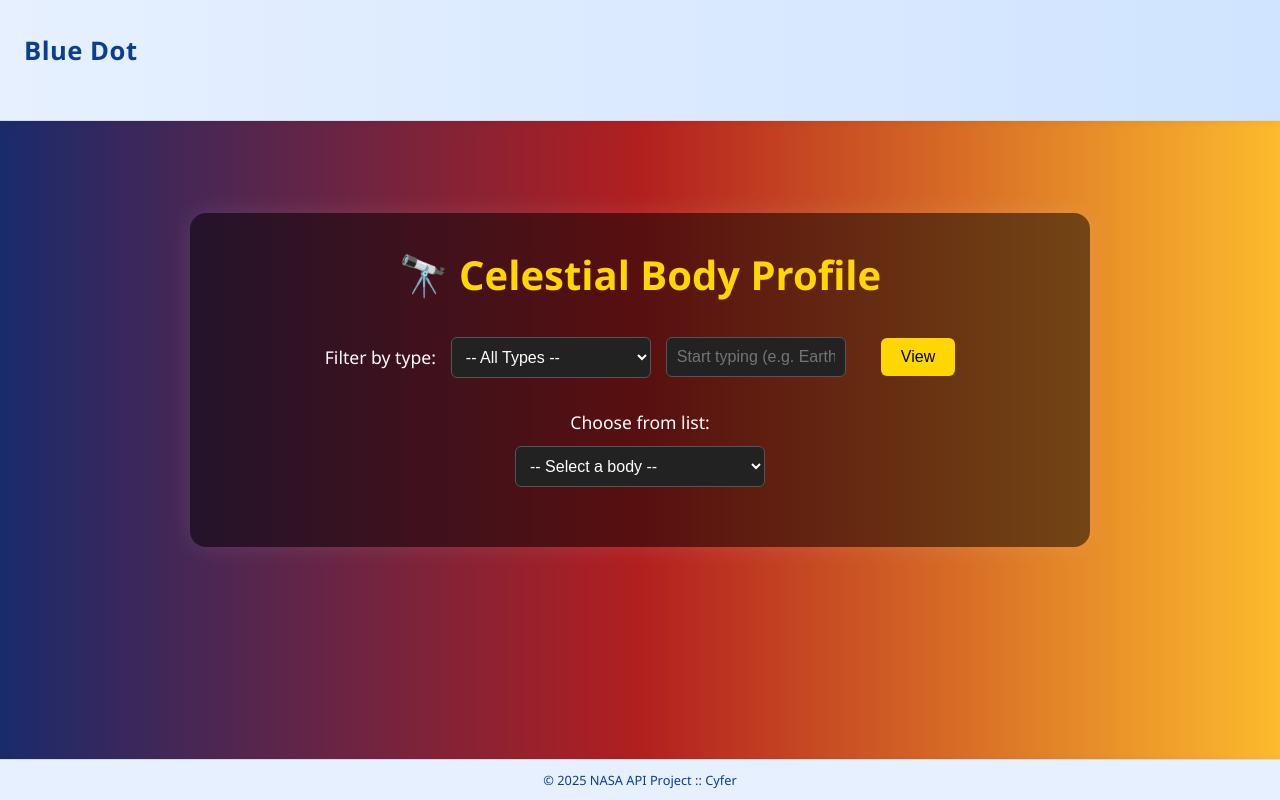
After one commit to Cyfer-ap/N-SIH-1, a Django app: template solar/templates/solar/body_profile.html in a window 1280 px wide. The commit adds this page. Run offline with Django 5.2, Linux system fonts and the light colour scheme; the template is opened without the code that fills it, so the values that code supplies are empty.

Commit message:
Feature: Solar System. Known Celestial Body Counter and View Celestial Body Profile added.

```diff
--- a/nasa_project/settings.py
+++ b/nasa_project/settings.py
@@ -43,6 +43,7 @@ INSTALLED_APPS = [
     'django.contrib.staticfiles',
     'nasa_app.apps.NasaAppConfig',
     'isro',
+    'solar',
 ]
 
 MIDDLEWARE = [
--- a/nasa_project/urls.py
+++ b/nasa_project/urls.py
@@ -5,4 +5,5 @@ urlpatterns = [
     path('admin/', admin.site.urls),
     path('', include('nasa_app.urls')),  # Route root URL to your app
     path('isro/', include('isro.urls')),
+    path('solar/', include('solar.urls')),
 ]
--- /dev/null
+++ b/solar/static/solar/css/body_profile.css
@@ -0,0 +1,182 @@
+/* body_profile.css */
+
+body {
+    background: linear-gradient(to right, #1a2a6c, #b21f1f, #fdbb2d);
+    font-family: 'Segoe UI', Tahoma, Geneva, Verdana, sans-serif;
+    color: #fff;
+    margin: 0;
+    padding: 0;
+}
+
+.container {
+    max-width: 900px;
+    margin: 60px auto;
+    padding: 30px;
+    background-color: rgba(0, 0, 0, 0.5);
+    border-radius: 16px;
+    box-shadow: 0 0 25px rgba(255, 255, 255, 0.1);
+}
+
+h1 {
+    text-align: center;
+    font-size: 2.5em;
+    margin-bottom: 30px;
+    color: #ffd700;
+}
+
+form {
+    display: flex;
+    flex-wrap: wrap;
+    gap: 15px;
+    justify-content: center;
+    align-items: center;
+    margin-bottom: 30px;
+}
+
+form label {
+    font-size: 1.1em;
+}
+
+form select,
+form input[type="text"] {
+    padding: 10px;
+    font-size: 1em;
+    border-radius: 6px;
+    border: none;
+    width: 200px;
+    max-width: 90%;
+    background-color: #222;
+    color: #fff;
+    border: 1px solid #555;
+}
+
+form button {
+    padding: 10px 20px;
+    font-size: 1em;
+    background-color: #ffd700;
+    color: #000;
+    border: none;
+    border-radius: 6px;
+    cursor: pointer;
+    transition: background 0.3s;
+}
+
+form button:hover {
+    background-color: #e6c200;
+}
+
+/* Autocomplete wrapper to control position */
+.autocomplete-wrapper {
+    position: relative;
+    display: inline-block;
+}
+
+/* Suggestions Box */
+#suggestions {
+    position: absolute;
+    top: 105%;
+    left: 0;
+    width: 100%;
+    max-height: 200px;
+    background: linear-gradient(to bottom right, #1e1e1e, #2c3e50);
+    border: 1px solid #888;
+    border-radius: 8px;
+    box-shadow: 0 4px 15px rgba(0, 0, 0, 0.7);
+    display: none;
+    z-index: 1000;
+    overflow-y: auto;
+    scrollbar-width: thin;
+    scrollbar-color: #ffd700 transparent;
+}
+
+#suggestions::-webkit-scrollbar {
+    width: 8px;
+}
+
+#suggestions::-webkit-scrollbar-track {
+    background: transparent;
+}
+
+#suggestions::-webkit-scrollbar-thumb {
+    background-color: #ffd700;
+    border-radius: 4px;
+}
+
+#suggestions div {
+    padding: 12px 15px;
+    border-bottom: 1px solid rgba(255, 255, 255, 0.1);
+    cursor: pointer;
+    transition: background 0.3s, transform 0.1s;
+    font-size: 1em;
+    color: #fff;
+}
+
+#suggestions div:hover {
+    background-color: #333;
+    transform: scale(1.02);
+}
+
+#suggestions div:last-child {
+    border-bottom: none;
+}
+
+label[for="body-select"] {
+    display: block;
+    text-align: center;
+    margin: 20px 0 10px;
+    font-size: 1.1em;
+}
+
+#body-select {
+    display: block;
+    margin: 0 auto 30px;
+    padding: 10px;
+    font-size: 1em;
+    width: 250px;
+    border-radius: 6px;
+    background-color: #222;
+    color: #fff;
+    border: 1px solid #555;
+}
+
+.error {
+    text-align: center;
+    color: #ff6b6b;
+    font-weight: bold;
+    margin: 20px auto;
+    background-color: rgba(255, 0, 0, 0.2);
+    padding: 10px 20px;
+    border-radius: 10px;
+}
+
+.profile-card {
+    background-color: rgba(255, 255, 255, 0.05);
+    padding: 25px;
+    border-radius: 15px;
+    box-shadow: 0 4px 10px rgba(0, 0, 0, 0.4);
+    text-align: left;
+}
+
+.profile-card h2 {
+    color: #ffd700;
+    font-size: 1.8em;
+    margin-bottom: 20px;
+}
+
+.profile-card p {
+    font-size: 1.05em;
+    margin: 8px 0;
+}
+
+.profile-card ul {
+    margin-top: 10px;
+    padding-left: 20px;
+}
+
+.profile-card li {
+    margin-bottom: 4px;
+}
+
+#profile-container {
+    margin-top: 30px;
+}
--- /dev/null
+++ b/solar/static/solar/js/autocomplete.js
@@ -0,0 +1,130 @@
+document.addEventListener("DOMContentLoaded", () => {
+    const searchBox = document.getElementById("search-box");
+    const suggestions = document.getElementById("suggestions");
+    const typeSelect = document.getElementById("type-select");
+    const bodySelect = document.getElementById("body-select");
+
+    let timer = null;
+
+    // Format the API response into an array of objects
+    function formatApiResults(data) {
+        if (data.bodies?.data && data.bodies?.records) {
+            const keys = data.bodies.data;
+            const records = data.bodies.records;
+            return records.map(row => {
+                const obj = {};
+                keys.forEach((key, i) => obj[key] = row[i]);
+                return obj;
+            });
+        } else if (Array.isArray(data.bodies)) {
+            return data.bodies;
+        }
+        return [];
+    }
+
+    // Show autocomplete suggestions
+    function showSuggestions(list) {
+    suggestions.innerHTML = "";
+    if (list.length === 0) {
+        suggestions.style.display = "none";
+        return;
+    }
+
+    list.slice(0, 8).forEach(item => {
+        const div = document.createElement("div");
+        div.textContent = `${item.englishName} (${item.id})`;
+        div.classList.add("suggestion");
+        div.addEventListener("click", () => {
+            searchBox.value = item.id;
+            suggestions.innerHTML = "";
+            suggestions.style.display = "none";
+        });
+        suggestions.appendChild(div);
+    });
+
+    suggestions.style.display = "block";
+}
+
+
+    // Fetch and display autocomplete matches
+    async function fetchSuggestions(type, query) {
+        const filter = type ? `&filter[]=bodyType,eq,${type}` : '';
+        const url = `https://api.le-systeme-solaire.net/rest/bodies/?data=id,englishName${filter}&page=1,100&rowData=true`;
+
+        try {
+            const res = await fetch(url);
+            const data = await res.json();
+            const formatted = formatApiResults(data);
+
+            const matches = formatted.filter(b =>
+                b.englishName?.toLowerCase().includes(query.toLowerCase()) ||
+                b.id?.toLowerCase().includes(query.toLowerCase())
+            );
+
+            showSuggestions(matches);
+        } catch (err) {
+            console.error("Autocomplete fetch failed:", err);
+        }
+    }
+
+    // Fetch and populate the body dropdown
+    async function fetchCategoryList(type) {
+        bodySelect.innerHTML = `<option value="">-- Select a body --</option>`;
+        if (!type) return;
+
+        const url = `https://api.le-systeme-solaire.net/rest/bodies/?data=id,englishName&filter[]=bodyType,eq,${type}&page=1,100&rowData=true`;
+
+        try {
+            const res = await fetch(url);
+            const data = await res.json();
+            const formatted = formatApiResults(data);
+
+            formatted.sort((a, b) => (a.englishName > b.englishName ? 1 : -1));
+            formatted.forEach(item => {
+                const opt = document.createElement("option");
+                opt.value = item.id;
+                opt.textContent = `${item.englishName} (${item.id})`;
+                bodySelect.appendChild(opt);
+            });
+        } catch (err) {
+            console.error("Dropdown fetch failed:", err);
+        }
+    }
+
+    // === Event Listeners ===
+
+    // Autocomplete typing handler
+    searchBox.addEventListener("input", () => {
+        const val = searchBox.value.trim();
+        const selectedType = typeSelect.value;
+
+        clearTimeout(timer);
+        if (val.length < 2) {
+            suggestions.innerHTML = "";
+            return;
+        }
+
+        timer = setTimeout(() => {
+            fetchSuggestions(selectedType, val);
+        }, 300);
+    });
+
+    // Category dropdown selection → update list
+    typeSelect.addEventListener("change", () => {
+        const selectedType = typeSelect.value;
+        fetchCategoryList(selectedType);
+    });
+
+    // Body dropdown selection → autofill search
+    bodySelect.addEventListener("change", function () {
+        if (this.value) {
+            searchBox.value = this.value;
+            suggestions.innerHTML = "";
+        }
+    });
+
+    // On load, trigger default dropdown
+    if (typeSelect.value) {
+        fetchCategoryList(typeSelect.value);
+    }
+});
--- /dev/null
+++ b/solar/templates/solar/body_profile.html
@@ -0,0 +1,66 @@
+{% extends 'nasa_app/base.html' %}
+{% load static %}
+
+{% block title %}Celestial Body Profile{% endblock %}
+
+{% block styles %}
+<link rel="stylesheet" href="{% static 'solar/css/body_profile.css' %}">
+{% endblock %}
+
+{% block content %}
+<div class="container">
+    <h1>🔭 Celestial Body Profile</h1>
+
+    <form method="get" action="{% url 'body_profile' %}">
+        <label for="type-select">Filter by type:</label>
+        <select id="type-select">
+            <option value="">-- All Types --</option>
+            <option value="Planet">Planet</option>
+            <option value="Moon">Moon</option>
+            <option value="Dwarf Planet">Dwarf Planet</option>
+            <option value="Comet">Comet</option>
+            <option value="Asteroid">Asteroid</option>
+        </select>
+
+        <div class="autocomplete-wrapper">
+            <input type="text" name="id" id="search-box" placeholder="Start typing (e.g. Earth, Ceres)" autocomplete="off" required>
+            <div id="suggestions"></div>
+        </div>
+
+        <button type="submit">View</button>
+    </form>
+
+    <label for="body-select">Choose from list:</label>
+    <select id="body-select">
+        <option value="">-- Select a body --</option>
+    </select>
+
+    {% if error %}
+        <p class="error">{{ error }}</p>
+    {% elif body %}
+        <div class="profile-card">
+            <h2>{{ body.englishName }}</h2>
+            <p><strong>ID:</strong> {{ body.id }}</p>
+            <p><strong>Type:</strong> {{ body.bodyType }}</p>
+            <p><strong>Mass:</strong> {{ body.mass.value|default:"N/A" }} × 10^{{ body.mass.exponent|default:"" }} kg</p>
+            <p><strong>Radius:</strong> {{ body.meanRadius|default:"N/A" }} km</p>
+            <p><strong>Gravity:</strong> {{ body.gravity|default:"N/A" }} m/s²</p>
+            <p><strong>Density:</strong> {{ body.density|default:"N/A" }} g/cm³</p>
+            <p><strong>Escape Velocity:</strong> {{ body.escape|default:"N/A" }} m/s</p>
+            <p><strong>Discovery:</strong> {{ body.discoveryDate|default:"N/A" }} by {{ body.discoveredBy|default:"N/A" }}</p>
+            {% if body.moons %}
+                <p><strong>Moons:</strong> {{ body.moons|length }}</p>
+                <ul>
+                    {% for moon in body.moons %}
+                        <li>{{ moon.moon }}</li>
+                    {% endfor %}
+                </ul>
+            {% endif %}
+        </div>
+    {% endif %}
+</div>
+{% endblock %}
+
+{% block scripts %}
+<script src="{% static 'solar/js/autocomplete.js' %}"></script>
+{% endblock %}
```
Also changed, not shown: nasa_app/templates/nasa_app/home.html (+8 -0 lines), solar/static/solar/css/known_body_counter.css (added, +100 -0 lines), solar/static/solar/js/known_body_counter.js (added, +73 -0 lines), solar/templates/solar/known_body_counter.html (added, +34 -0 lines), solar/urls.py (added, +10 -0 lines), db.sqlite3.
